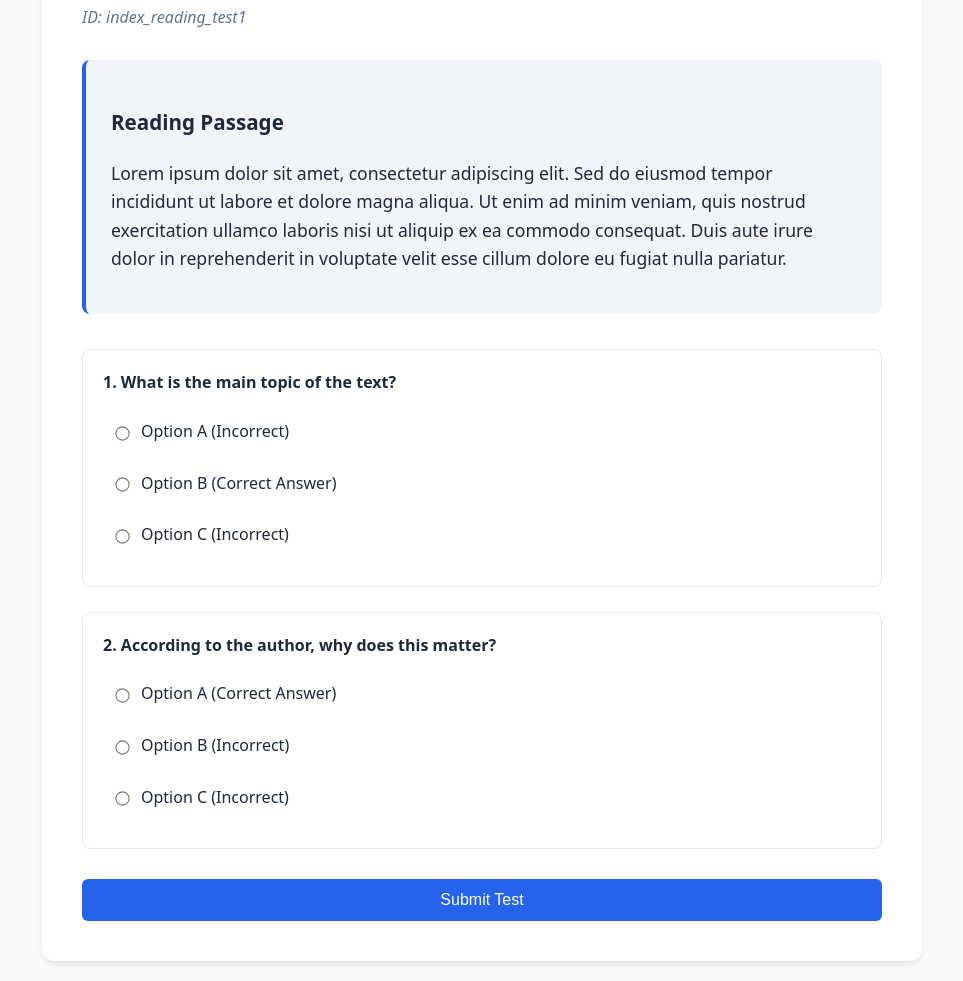
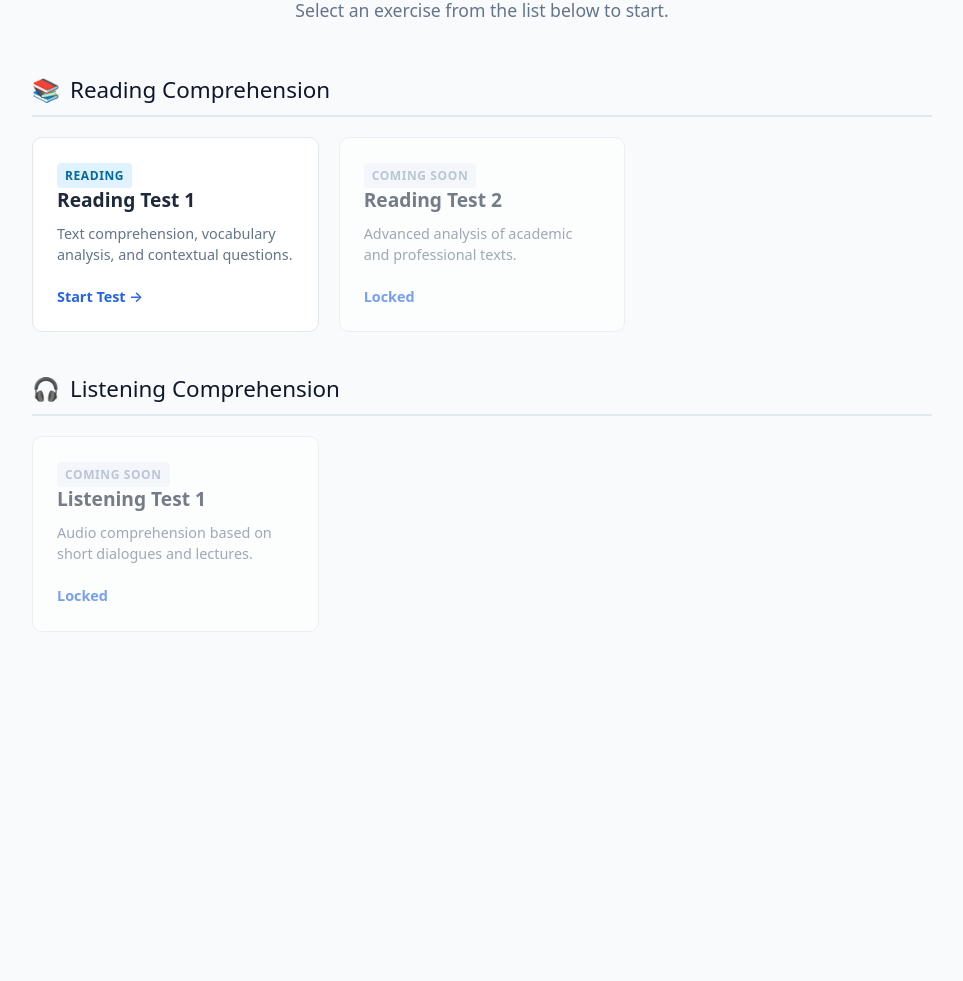
Before and after one commit to marcvasseurpolytech-dot/TOEIC-full-reading, a plain HTML site: page Index.html in a window 1280 px wide. Shown: the part 140-1121 px from the top of the page, without its empty margins (158-1121 px from the left). After the commit the page ends 852 px from the top, so only its background shows below. Drawn offline with Linux system fonts and the light colour scheme.

Commit message:
Update Index.html

```diff
--- a/Index.html
+++ b/Index.html
@@ -3,217 +3,183 @@
 <head>
     <meta charset="UTF-8">
     <meta name="viewport" content="width=device-width, initial-scale=1.0">
-    <title>Reading Test 1</title>
+    <title>English Learning Platform - Test Menu</title>
     <style>
         :root {
             --primary-color: #2563eb;
-            --background-color: #f8fafc;
-            --text-color: #1e293b;
+            --text-color: #0f172a;
+            --bg-color: #f8fafc;
             --card-bg: #ffffff;
             --border-color: #e2e8f0;
+            --accent-reading: #0ea5e9;
+            --accent-listening: #10b981;
         }
 
         body {
-            font-family: system-ui, -apple-system, BlinkMacSystemFont, 'Segoe UI', Roboto, Oxygen, Ubuntu, Cantarell, sans-serif;
-            background-color: var(--background-color);
+            font-family: system-ui, -apple-system, BlinkMacSystemFont, 'Segoe UI', Roboto, sans-serif;
+            background-color: var(--bg-color);
             color: var(--text-color);
-            line-height: 1.6;
             margin: 0;
-            padding: 20px;
+            padding: 40px 20px;
+            line-height: 1.5;
         }
 
         .container {
-            max-width: 800px;
+            max-width: 900px;
             margin: 0 auto;
-            background: var(--card-bg);
-            padding: 40px;
-            border-radius: 12px;
-            box-shadow: 0 4px 6px -1px rgba(0, 0, 0, 0.1);
+        }
+
+        header {
+            text-align: center;
+            margin-bottom: 50px;
         }
 
         h1 {
+            font-size: 2.5rem;
             color: var(--primary-color);
-            margin-top: 0;
-            border-bottom: 2px solid var(--border-color);
-            padding-bottom: 10px;
+            margin-bottom: 10px;
         }
 
-        .test-meta {
-            font-style: italic;
+        .subtitle {
             color: #64748b;
-            margin-bottom: 30px;
-        }
-
-        .reading-passage {
-            background-color: #f1f5f9;
-            padding: 25px;
-            border-radius: 8px;
-            border-left: 4px solid var(--primary-color);
-            margin-bottom: 35px;
             font-size: 1.1rem;
         }
 
-        .question-block {
-            margin-bottom: 25px;
-            padding: 20px;
-            border: 1px solid var(--border-color);
-            border-radius: 8px;
+        .section-title {
+            font-size: 1.4rem;
+            margin-bottom: 20px;
+            padding-bottom: 8px;
+            border-bottom: 2px solid var(--border-color);
+            display: flex;
+            align-items: center;
+            gap: 10px;
         }
 
-        .question-title {
-            font-weight: 600;
-            margin-bottom: 15px;
+        .grid {
+            display: grid;
+            grid-template-columns: repeat(auto-fill, minmax(280px, 1fr));
+            gap: 20px;
+            margin-bottom: 40px;
         }
 
-        .options-list {
-            list-style: none;
-            padding: 0;
-            margin: 0;
+        .card {
+            background: var(--card-bg);
+            border: 1px solid var(--border-color);
+            border-radius: 10px;
+            padding: 24px;
+            text-decoration: none;
+            color: inherit;
+            transition: transform 0.2s, box-shadow 0.2s;
+            display: flex;
+            flex-direction: column;
+            justify-content: space-between;
         }
 
-        .option-item {
-            margin-bottom: 10px;
+        .card:hover {
+            transform: translateY(-4px);
+            box-shadow: 0 10px 15px -3px rgba(0, 0, 0, 0.05);
         }
 
-        label {
+        .card-tag {
+            align-self: flex-start;
+            font-size: 0.75rem;
+            font-weight: 700;
+            text-transform: uppercase;
+            padding: 4px 8px;
+            border-radius: 4px;
+            margin-bottom: 12px;
+            letter-spacing: 0.05em;
+        }
+
+        /* Couleurs des étiquettes */
+        .tag-reading { background-color: #e0f2fe; color: #0369a1; }
+        .tag-listening { background-color: #dcfce7; color: #15803d; }
+        .tag-locked { background-color: #f1f5f9; color: #94a3b8; }
+
+        .card-title {
+            font-size: 1.2rem;
+            font-weight: 600;
+            margin: 0 0 8px 0;
+            color: #1e293b;
+        }
+
+        .card-desc {
+            font-size: 0.9rem;
+            color: #64748b;
+            margin: 0 0 20px 0;
+        }
+
+        .card-action {
+            font-size: 0.9rem;
+            font-weight: 600;
+            color: var(--primary-color);
             display: flex;
             align-items: center;
-            cursor: pointer;
-            padding: 8px;
-            border-radius: 4px;
-            transition: background 0.2s;
+            gap: 4px;
         }
 
-        label:hover {
-            background-color: #f1f5f9;
+        .locked {
+            opacity: 0.6;
+            cursor: not-allowed;
+            pointer-events: none;
         }
-
-        input[type="radio"] {
-            margin-right: 12px;
-            transform: scale(1.1);
-        }
-
-        .submit-btn {
-            background-color: var(--primary-color);
-            color: white;
-            border: none;
-            padding: 12px 24px;
-            font-size: 1rem;
-            font-weight: 500;
-            border-radius: 6px;
-            cursor: pointer;
-            transition: background 0.2s;
-            display: block;
-            width: 100%;
-            margin-top: 30px;
-        }
-
-        .submit-btn:hover {
-            background-color: #1d4ed8;
-        }
-
-        #result {
-            margin-top: 30px;
-            padding: 20px;
-            border-radius: 8px;
-            display: none;
-            text-align: center;
-            font-size: 1.2rem;
-            font-weight: bold;
-        }
-
-        .success { background-color: #dcfce7; color: #166534; }
-        .neutral { background-color: #fef9c3; color: #854d0e; }
     </style>
 </head>
 <body>
 
 <div class="container">
-    <h1>Reading Test 1</h1>
-    <div class="test-meta">ID: index_reading_test1</div>
+    <header>
+        <h1>English Assessments</h1>
+        <div class="subtitle">Select an exercise from the list below to start.</div>
+    </header>
 
-    <!-- Le texte à lire -->
-    <div class="reading-passage">
-        <h3>Reading Passage</h3>
-        <p>
-            Lorem ipsum dolor sit amet, consectetur adipiscing elit. Sed do eiusmod tempor incididunt ut labore et dolore magna aliqua. Ut enim ad minim veniam, quis nostrud exercitation ullamco laboris nisi ut aliquip ex ea commodo consequat. Duis aute irure dolor in reprehenderit in voluptate velit esse cillum dolore eu fugiat nulla pariatur.
-        </p>
-    </div>
+    <main>
+        <!-- Section Reading -->
+        <div class="section-title">
+            <span>📚</span> Reading Comprehension
+        </div>
+        <div class="grid">
 
-    <!-- Formulaire des questions -->
-    <form id="quizForm">
+            <!-- Lien vers ton test actif -->
+            <a href="index_reading_test1.html" class="card">
+                <div>
+                    <span class="card-tag tag-reading">Reading</span>
+                    <h2 class="card-title">Reading Test 1</h2>
+                    <p class="card-desc">Text comprehension, vocabulary analysis, and contextual questions.</p>
+                </div>
+                <div class="card-action">Start Test →</div>
+            </a>
 
-        <!-- Question 1 -->
-        <div class="question-block">
-            <div class="question-title">1. What is the main topic of the text?</div>
-            <ul class="options-list">
-                <li class="option-item">
-                    <label><input type="radio" name="q1" value="A"> Option A (Incorrect)</label>
-                </li>
-                <li class="option-item">
-                    <label><input type="radio" name="q1" value="B"> Option B (Correct Answer)</label>
-                </li>
-                <li class="option-item">
-                    <label><input type="radio" name="q1" value="C"> Option C (Incorrect)</label>
-                </li>
-            </ul>
+            <!-- Emplacement pour un futur Test 2 -->
+            <a href="#" class="card locked">
+                <div>
+                    <span class="card-tag tag-locked">Coming Soon</span>
+                    <h2 class="card-title">Reading Test 2</h2>
+                    <p class="card-desc">Advanced analysis of academic and professional texts.</p>
+                </div>
+                <div class="card-action">Locked</div>
+            </a>
+
         </div>
 
-        <!-- Question 2 -->
-        <div class="question-block">
-            <div class="question-title">2. According to the author, why does this matter?</div>
-            <ul class="options-list">
-                <li class="option-item">
-                    <label><input type="radio" name="q2" value="A"> Option A (Correct Answer)</label>
-                </li>
-                <li class="option-item">
-                    <label><input type="radio" name="q2" value="B"> Option B (Incorrect)</label>
-                </li>
-                <li class="option-item">
-                    <label><input type="radio" name="q2" value="C"> Option C (Incorrect)</label>
-                </li>
-            </ul>
+        <!-- Section Listening (Optionnelle, prête au cas où) -->
+        <div class="section-title">
+            <span>🎧</span> Listening Comprehension
         </div>
+        <div class="grid">
 
-        <button type="button" class="submit-btn" onclick="checkAnswers()">Submit Test</button>
-    </form>
+            <a href="#" class="card locked">
+                <div>
+                    <span class="card-tag tag-locked">Coming Soon</span>
+                    <h2 class="card-title">Listening Test 1</h2>
+                    <p class="card-desc">Audio comprehension based on short dialogues and lectures.</p>
+                </div>
+                <div class="card-action">Locked</div>
+            </a>
 
-    <div id="result"></div>
+        </div>
+    </main>
 </div>
-
-<script>
-    function checkAnswers() {
-        // Définition des bonnes réponses
-        const answers = {
-            q1: 'B',
-            q2: 'A'
-        };
-
-        let score = 0;
-        let total = Object.keys(answers).length;
-        const form = document.getElementById('quizForm');
-        const formData = new FormData(form);
-
-        // Vérification des réponses sélectionnées
-        for (let key in answers) {
-            if (formData.get(key) === answers[key]) {
-                score++;
-            }
-        }
-
-        // Affichage du résultat
-        const resultDiv = document.getElementById('result');
-        resultDiv.style.display = 'block';
-        resultDiv.innerHTML = `You scored ${score} out of ${total}.`;
-
-        // Style dynamique selon le résultat
-        if (score === total) {
-            resultDiv.className = 'success';
-        } else {
-            resultDiv.className = 'neutral';
-        }
-    }
-</script>
 
 </body>
 </html>
```
